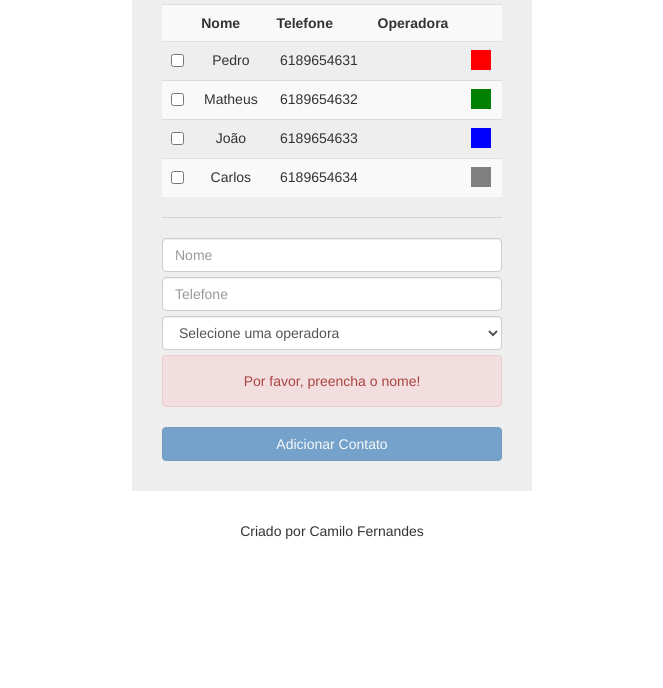
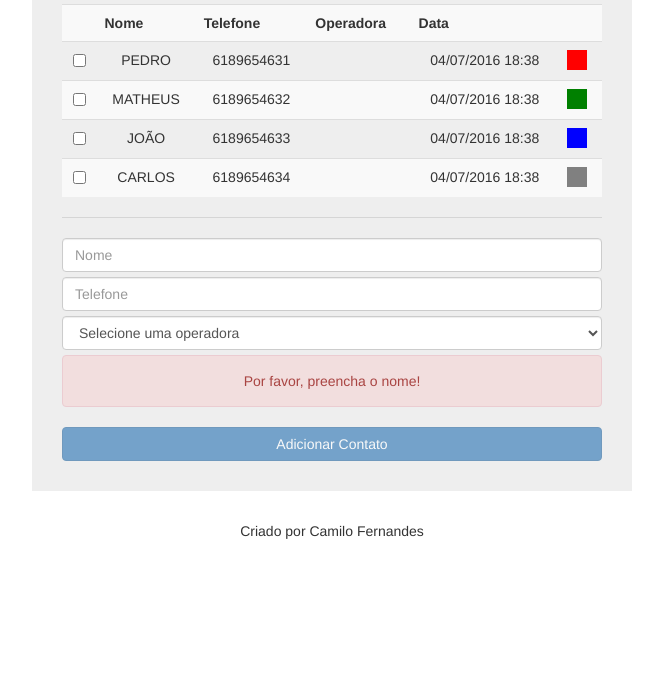
Before and after one commit to DotAmzi/lista-telefonica, a plain HTML site: page index.html in a window 1280 px wide. Shown: the part 112-800 px from the top of the page, without its empty margins (308-971 px from the left). Drawn offline with nearby package versions, Linux system fonts and the light colour scheme.

Commit message:
aplicando filtros iniciais

```diff
--- a/index.html
+++ b/index.html
@@ -6,7 +6,7 @@
     <link rel="stylesheet" href="lib/bootstrap/css/bootstrap.css" media="screen" title="no title" charset="utf-8">
     <style>
       .jumbotron{
-        width: 400px;
+        width: 600px;
         text-align: center;
         margin-left: auto;
         margin-right: auto;
@@ -43,10 +43,10 @@
         $scope.app = "Lista Telefônica";
 
         $scope.contatos = [
-          {nome: "Pedro", telefone: "6189654631", cor: "red"},
-          {nome: "Matheus", telefone: "6189654632", cor: "green"},
-          {nome: "João", telefone: "6189654633", cor: "blue"},
-          {nome: "Carlos", telefone: "6189654634", cor: "gray"}
+          {nome: "Pedro", telefone: "6189654631", data: new Date(), cor: "red"},
+          {nome: "Matheus", telefone: "6189654632", data: new Date(), cor: "green"},
+          {nome: "João", telefone: "6189654633", data: new Date(), cor: "blue"},
+          {nome: "Carlos", telefone: "6189654634", data: new Date(), cor: "gray"}
         ];
 
         $scope.operadoras = [
@@ -95,6 +95,9 @@
             Operadora
           </th>
           <th>
+            Data
+          </th>
+          <th>
           </th>
         </tr>
         <!-- <tr ng-class="{selecionado: contato.selecionado, negrito: contato.selecionado}" ng-repeat="contato in contatos"> -->
@@ -103,13 +106,16 @@
             <input type="checkbox" ng-model="contato.selecionado">
           </td>
           <td>
-            {{contato.nome}}
+            {{contato.nome | uppercase}}
           </td>
           <td>
             {{contato.telefone}}
           </td>
           <td>
-            {{contato.operadora.nome}}
+            {{contato.operadora.nome | lowercase}}
+          </td>
+          <td>
+            {{contato.data | date:'dd/MM/yyyy HH:mm'}}
           </td>
           <td>
             <div style="width: 20px; height: 20px;" ng-style="{'background-color': contato.cor}">
```
